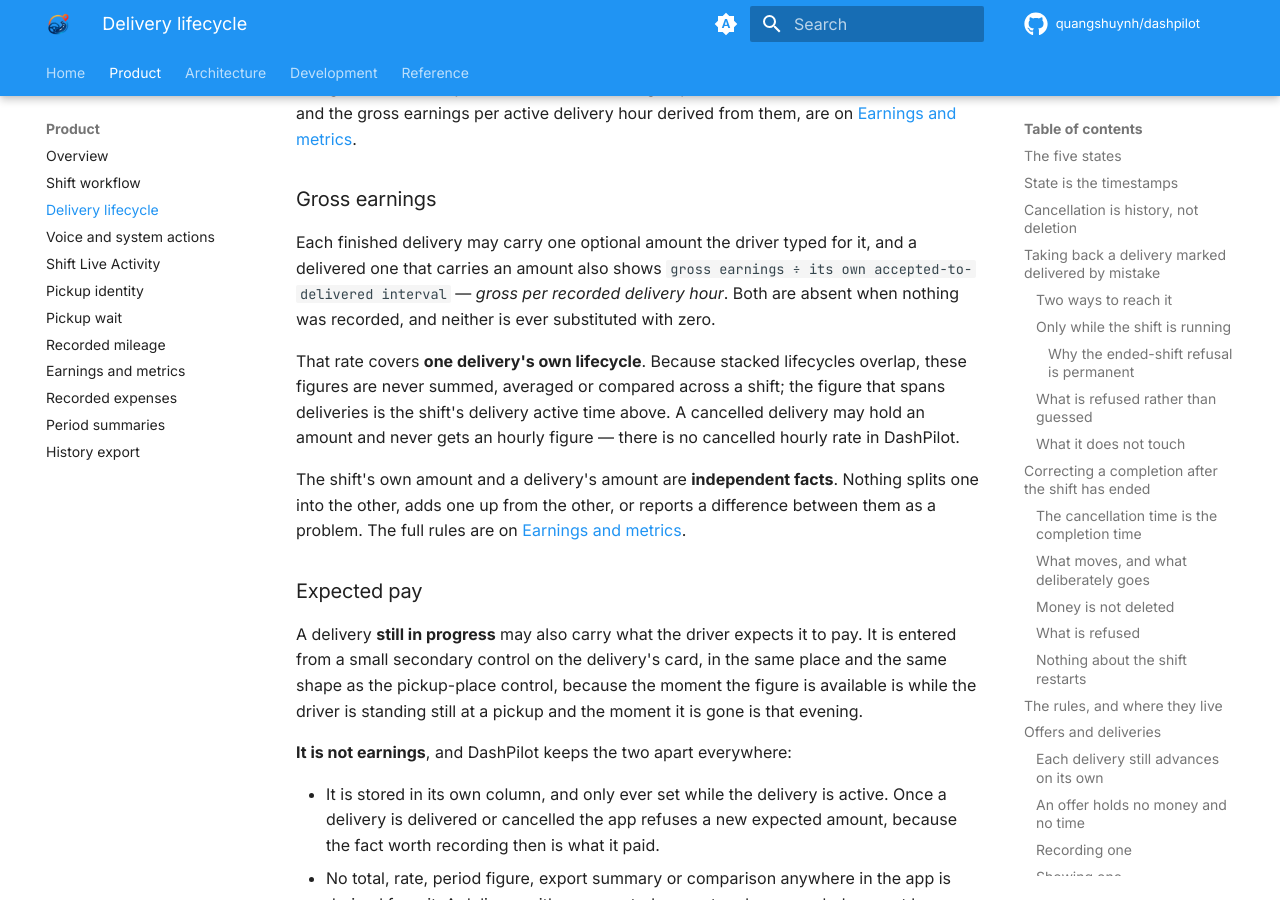
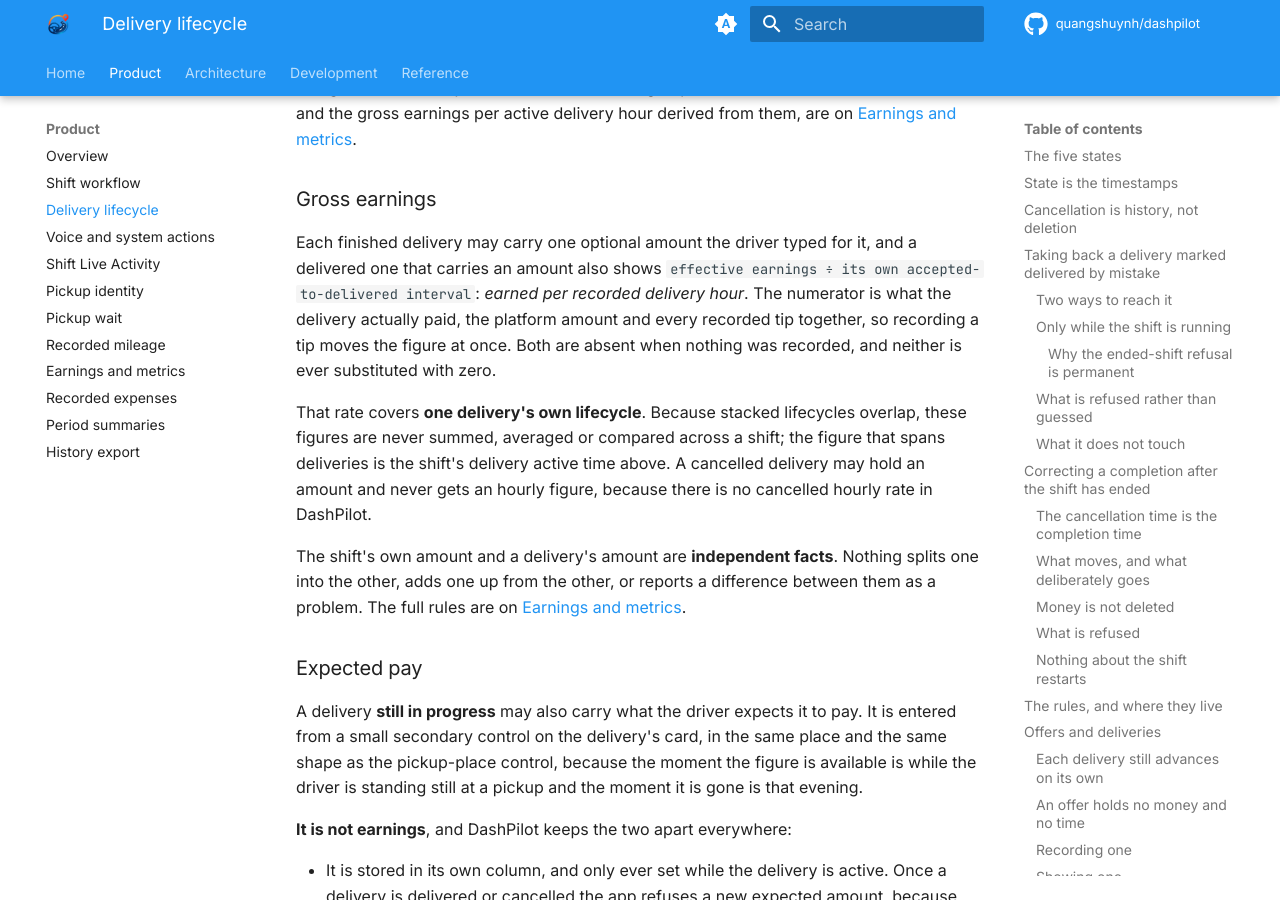
Before and after one commit to quangshuynh/dashpilot, an MkDocs documentation site: the page built from docs/product/delivery-lifecycle.md, in a window 1280 px wide and 900 px high, scrolled down 16783 px. Built offline with MkDocs 1.6.1 and Material for MkDocs 9.7.7, drawn with Linux system fonts in a browser that asks for light colours; comment, search, counter and statistics services are not loaded; some of the changed text lies outside the part shown.

Commit message:
docs: call the per-delivery rate what it has divided since tips arrived
Six passages across five files still called it *gross per recorded delivery
hour*. The numerator stopped being gross when a delivery gained tips: it is
effective earnings, platform pay and every recorded tip together, and the app
has said *earned per recorded delivery hour* on screen and aloud since. A reader
following the old wording would expect a tip to leave the figure alone.

The lifecycle page's formula is corrected with it, from `gross earnings ÷ its
own accepted-to-delivered interval` to `effective earnings ÷ ...`, and says that
recording a tip moves the figure at once.

The testing page's suite row is renamed to the suite's own title and both
coverage rows now list what this interval added, along with the two new
journeys.

Four em dashes in the rewritten sentences go with them.

```diff
--- a/docs/product/delivery-lifecycle.md
+++ b/docs/product/delivery-lifecycle.md
@@ -182,8 +182,8 @@ the delivery is active, which is a rule about writing rather than about holding;
 becomes editable again with the delivery.
 
 Its **delivery active time** derives exactly as any unfinished delivery's does: the interval is open,
-so it is counted as unfinished rather than measured, and its gross per recorded delivery hour is
-unavailable until it is delivered again. The shift counts it among the deliveries in progress rather
+so it is counted as unfinished rather than measured, and what it earned per recorded delivery hour
+is unavailable until it is delivered again. The shift counts it among the deliveries in progress rather
 than the completed ones, because that is what it is.
 
 Nothing about **which deliveries arrived together** moves. The offer keeps its deliveries, its
@@ -244,8 +244,8 @@ one with some of each reads `Partly completed, partly cancelled`. No offer times
 membership is rewritten.
 
 Two derived figures go with the completion, by their own existing definitions rather than by any
-decision made here: the delivery's **accepted to delivered** duration, and its **gross per recorded
-delivery hour**. Both need a completion to measure to, and a cancelled delivery has none. Deriving
+decision made here: the delivery's **accepted to delivered** duration, and what it **earned per
+recorded delivery hour**. Both need a completion to measure to, and a cancelled delivery has none. Deriving
 them to the cancellation instead would put a figure in the same column as deliveries that finished.
 
 ### Money is not deleted
@@ -601,14 +601,15 @@ earnings per active delivery hour derived from them, are on
 ### Gross earnings
 
 Each finished delivery may carry one optional amount the driver typed for it, and a delivered one
-that carries an amount also shows `gross earnings ÷ its own accepted-to-delivered interval` — *gross
-per recorded delivery hour*. Both are absent when nothing was recorded, and neither is ever
-substituted with zero.
+that carries an amount also shows `effective earnings ÷ its own accepted-to-delivered interval`:
+*earned per recorded delivery hour*. The numerator is what the delivery actually paid, the platform
+amount and every recorded tip together, so recording a tip moves the figure at once. Both are absent
+when nothing was recorded, and neither is ever substituted with zero.
 
 That rate covers **one delivery's own lifecycle**. Because stacked lifecycles overlap, these figures
 are never summed, averaged or compared across a shift; the figure that spans deliveries is the
 shift's delivery active time above. A cancelled delivery may hold an amount and never gets an hourly
-figure — there is no cancelled hourly rate in DashPilot.
+figure, because there is no cancelled hourly rate in DashPilot.
 
 The shift's own amount and a delivery's amount are **independent facts**. Nothing splits one into
 the other, adds one up from the other, or reports a difference between them as a problem. The full
```
Also changed, not shown: docs/development/testing.md (+6 -3 lines), docs/product/overview.md (+3 -2 lines), docs/reference/data-model.md (+4 -4 lines), docs/reference/limitations.md (+5 -5 lines).
